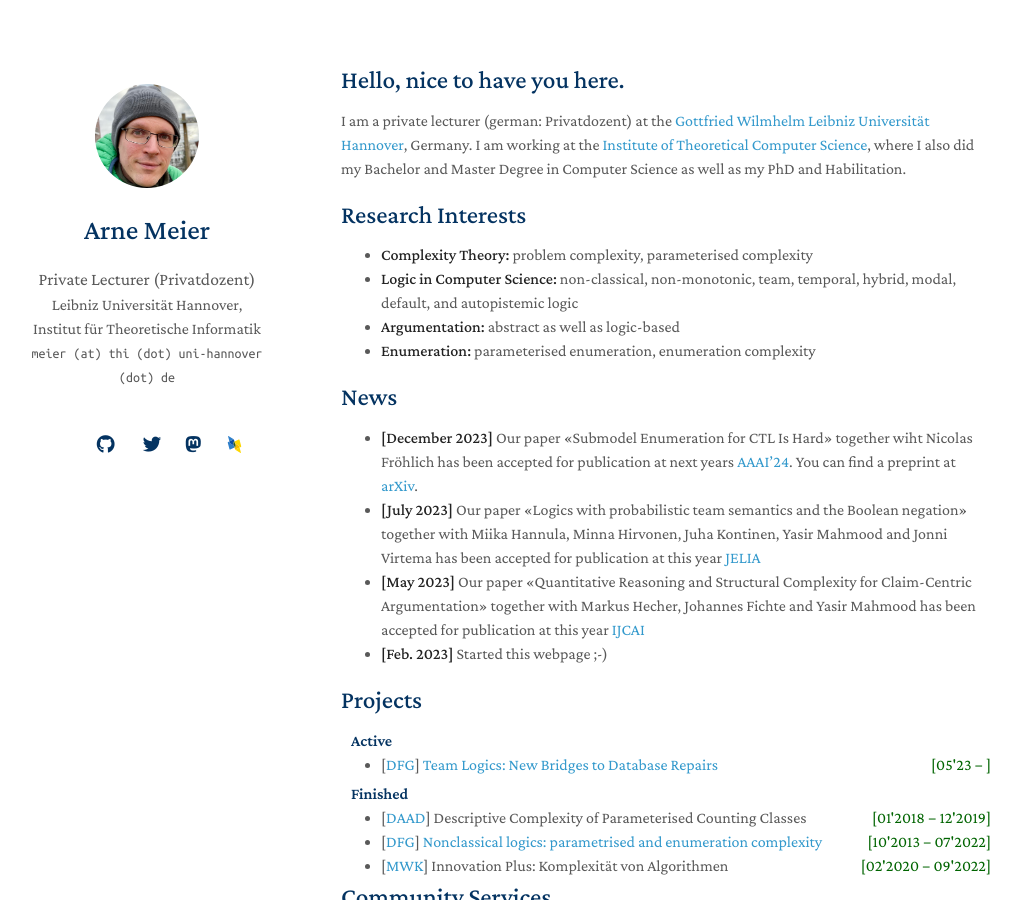
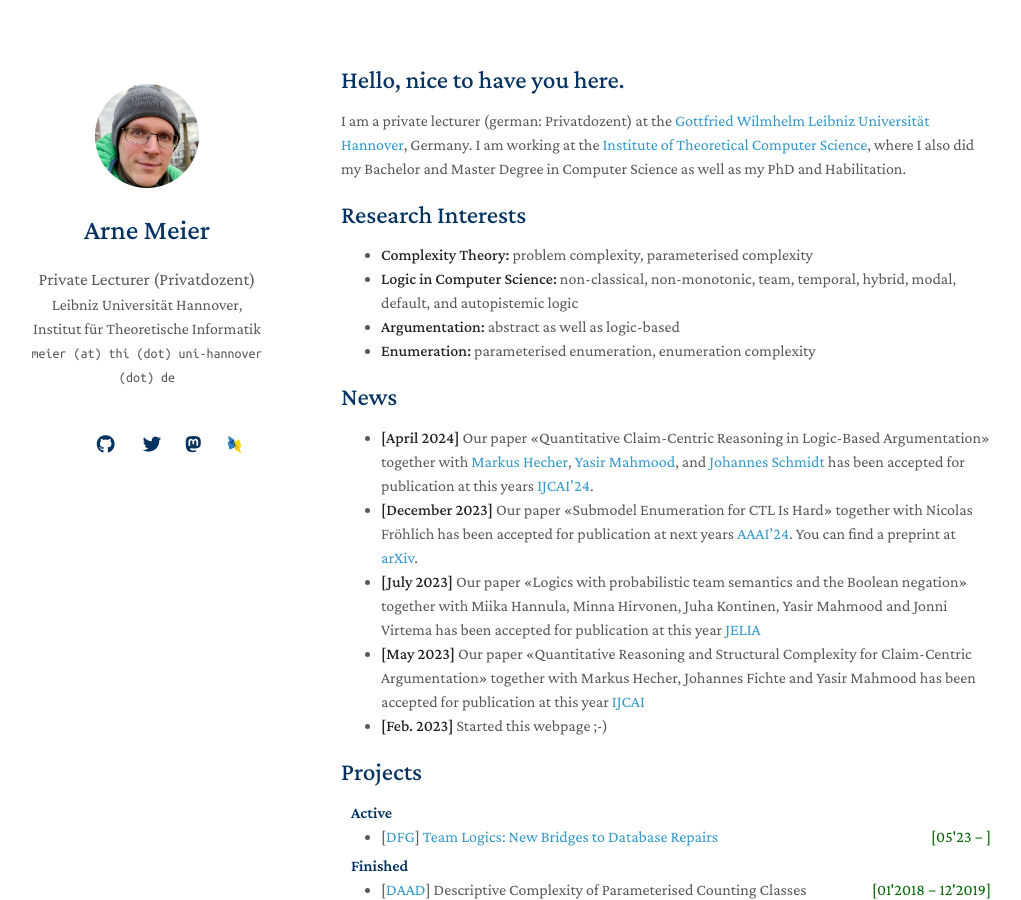
Before and after one commit to ArneMeier/ArneMeier.github.io, a Jekyll site: the page built from index.md, in a window 1280 px wide and 900 px high. Shown: the whole window, without its empty margins (129-1150 px from the left). Built offline with Jekyll 4.4.1, drawn with Linux system fonts in a browser that asks for light colours; nearby versions of some CDN libraries; a style sheet for code colours, icons or effects is not loaded; our own code applies the rules of GitHub Pages for plain Markdown files.

Commit message:
added ijcai24 accept news

```diff
--- a/index.md
+++ b/index.md
@@ -15,7 +15,8 @@ I am working at the [Institute of Theoretical Computer Science](https://www.thi.
 - **Enumeration:** parameterised enumeration, enumeration complexity
 
 ## News
-- **[December 2023]** Our paper «Submodel Enumeration for CTL Is Hard» together wiht Nicolas Fröhlich has been accepted for publication at next years <a href="https://aaai.org/aaai-conference/">AAAI'24</a>. You can find a preprint at <a href="https://arxiv.org/abs/2312.09868">arXiv</a>.
+- **[April 2024]** Our paper «Quantitative Claim-Centric Reasoning in Logic-Based Argumentation» together with <a href="https://www.csail.mit.edu/person/markus-hecher">Markus Hecher</a>, <a href="https://dice-research.org/YasirMahmood">Yasir Mahmood</a>, and <a href="https://ju.se/personinfo.html?sign=schjoh">Johannes Schmidt</a> has been accepted for publication at this years <a href="https://ijcai24.org/">IJCAI'24</a>.
+- **[December 2023]** Our paper «Submodel Enumeration for CTL Is Hard» together with Nicolas Fröhlich has been accepted for publication at next years <a href="https://aaai.org/aaai-conference/">AAAI'24</a>. You can find a preprint at <a href="https://arxiv.org/abs/2312.09868">arXiv</a>.
 - **[July 2023]** Our paper «Logics with probabilistic team semantics and the Boolean negation» together with Miika Hannula, Minna Hirvonen, Juha Kontinen, Yasir Mahmood and Jonni Virtema has been accepted for publication at this year <a href="http://jelia2023.inf.tu-dresden.de">JELIA</a>
 - **[May 2023]** Our paper «Quantitative Reasoning and Structural Complexity for Claim-Centric Argumentation» together with Markus Hecher, Johannes Fichte and Yasir Mahmood has been accepted for publication at this year <a href="http://ijcai-23.org" target="_blank">IJCAI</a>
 - **[Feb. 2023]** Started this webpage ;-)
```
